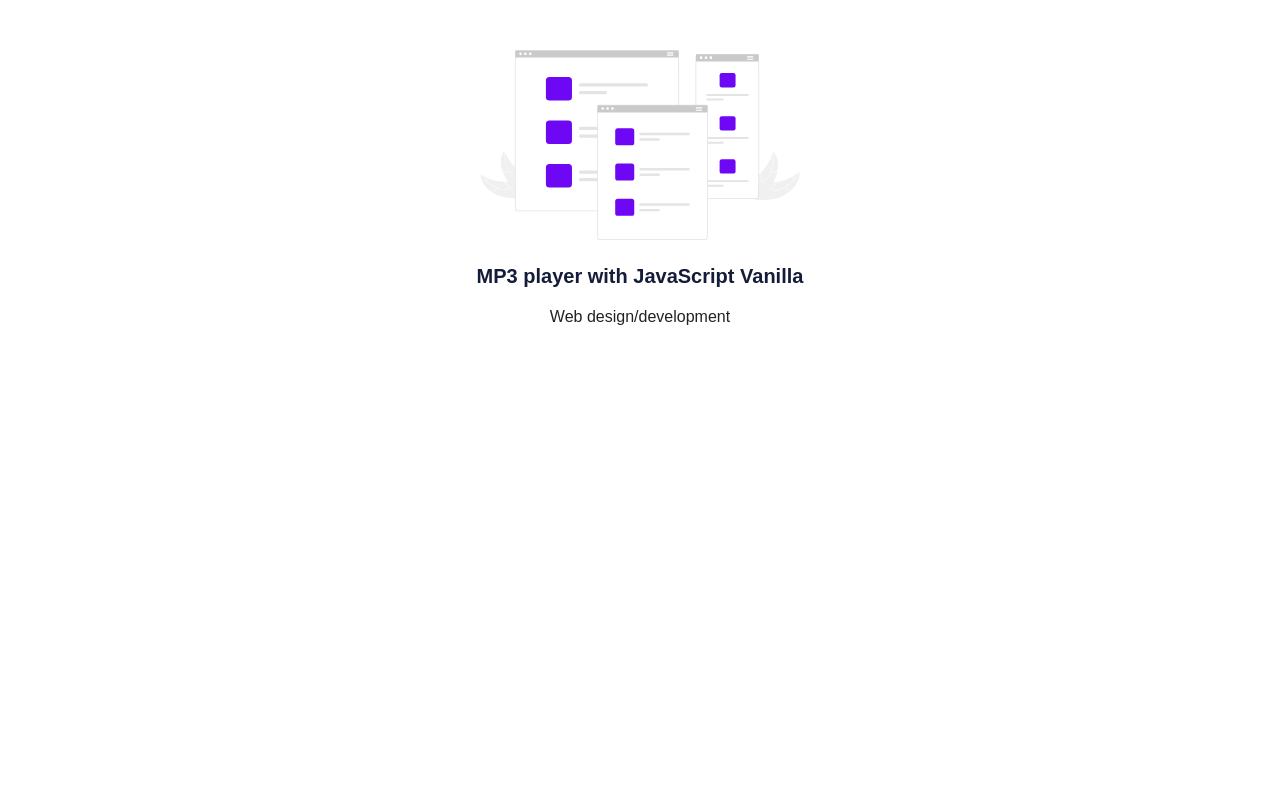
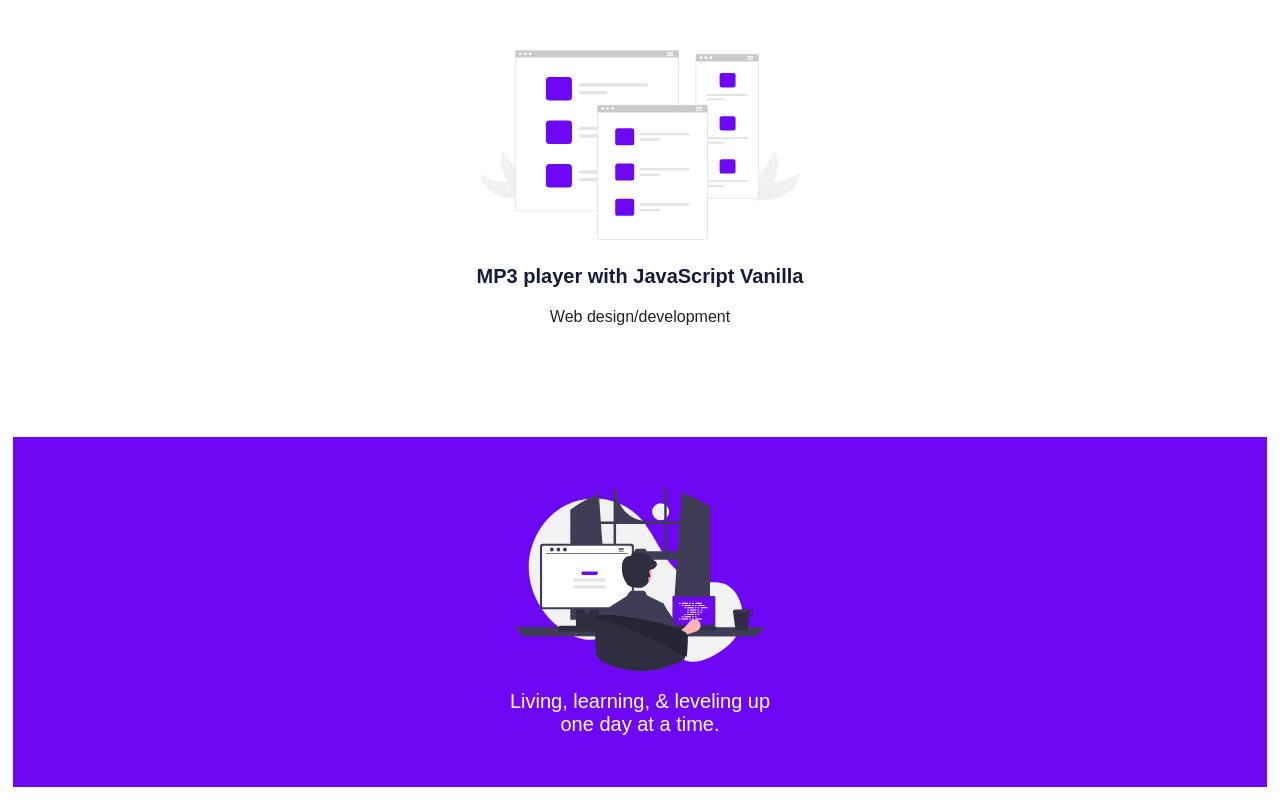
Before and after one commit to Behelit0906/portafolio, a Vue app: page / in a window 1280 px wide. Shown: the part 2914-3714 px from the top of the page. Before the commit the page ends 3351 px from the top, so only its background shows below. Built offline with nearby package versions, Linux system fonts and the light colour scheme; a web font is replaced by a local one.

Commit message:
implement footer in app.vue

```diff
--- a/src/App.vue
+++ b/src/App.vue
@@ -3,6 +3,7 @@ import Header from './components/Header.vue';
 import Description from './components/Description.vue';
 import SkillsTable from './components/SkillsTable.vue';
 import WorksTable from './components/WorksTable.vue';
+import Footer from './components/Footer.vue';
 </script>
 
 <template>
@@ -10,6 +11,7 @@ import WorksTable from './components/WorksTable.vue';
   <Description />
   <SkillsTable />
   <WorksTable />
+  <Footer />
 </template>
 
 <style scoped>
```
